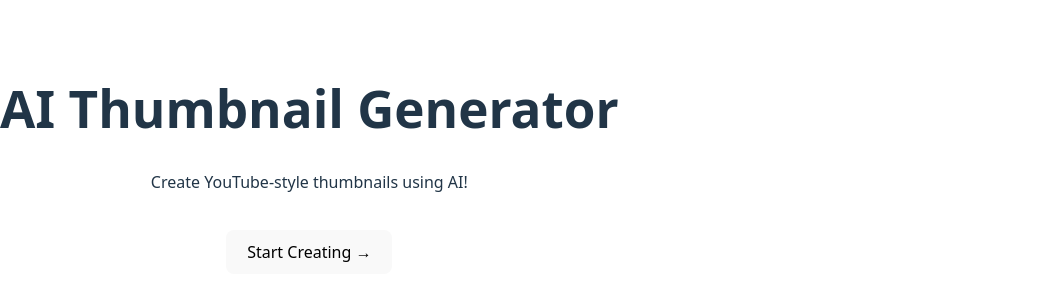
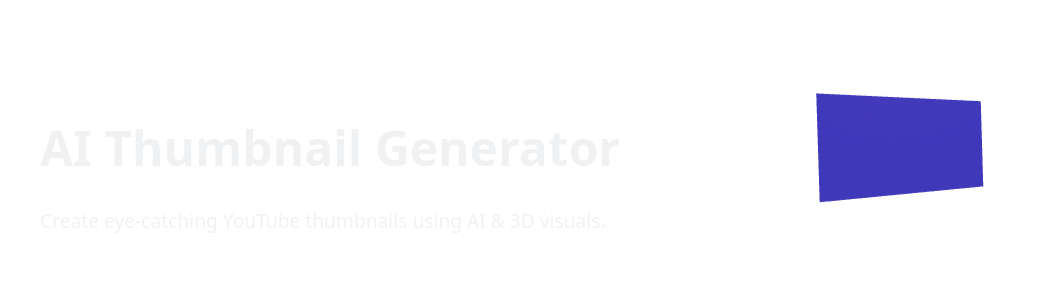
Before and after one commit to Navaneeth223/ai-thumbnail, a React (Vite) app: page / in a window 1280 px wide. Shown: the part 290-590 px from the top of the page, without its empty margins (0-1047 px from the left). Built offline with nearby package versions, Linux system fonts and the light colour scheme; no server answers.

Commit message:
Changes not staged for commit:

```diff
--- /dev/null
+++ b/src/components/Hero3D.jsx
@@ -0,0 +1,28 @@
+import { Canvas } from "@react-three/fiber";
+import { Float, OrbitControls } from "@react-three/drei";
+
+function FloatingPlane() {
+  return (
+    <Float speed={2} rotationIntensity={0.6} floatIntensity={1}>
+      <mesh rotation={[0, 0.3, 0]}>
+        <planeGeometry args={[4, 2.2]} />
+        <meshStandardMaterial
+          color="#6c63ff"
+          metalness={0.3}
+          roughness={0.2}
+        />
+      </mesh>
+    </Float>
+  );
+}
+
+export default function Hero3D() {
+  return (
+    <Canvas camera={{ position: [0, 0, 6] }}>
+      <ambientLight intensity={1.2} />
+      <directionalLight position={[3, 3, 3]} />
+      <FloatingPlane />
+      <OrbitControls enableZoom={false} />
+    </Canvas>
+  );
+}
--- /dev/null
+++ b/src/hooks/useGsapHero.js
@@ -0,0 +1,14 @@
+import { useEffect } from "react";
+import gsap from "gsap";
+
+export default function useGsapHero(ref) {
+  useEffect(() => {
+    gsap.from(".hero-text", {
+      opacity: 0,
+      y: 60,
+      duration: 1,
+      ease: "power3.out",
+      stagger: 0.2
+    });
+  }, []);
+}
--- a/src/pages/Home.jsx
+++ b/src/pages/Home.jsx
@@ -1,15 +1,52 @@
 import { Link } from "react-router-dom";
+import { useRef } from "react";
+import Hero3D from "../components/Hero3D";
+import useGsapHero from "../hooks/useGsapHero";
 
 export default function Home() {
+  const heroRef = useRef(null);
+  useGsapHero(heroRef);
+
   return (
-    <div style={{ textAlign: "center", paddingTop: "100px" }}>
-      <h1>AI Thumbnail Generator</h1>
-      <p>Create YouTube-style thumbnails using AI!</p>
-      <Link to="/generate">
-        <button style={{ padding: "10px 20px", marginTop: "20px" }}>
-          Start Creating →
-        </button>
-      </Link>
+    <div
+      ref={heroRef}
+      style={{
+        height: "100vh",
+        display: "grid",
+        gridTemplateColumns: "1fr 1fr",
+        alignItems: "center",
+        padding: "40px"
+      }}
+    >
+      {/* LEFT CONTENT */}
+      <div>
+        <h1 className="hero-text" style={{ fontSize: "3rem" }}>
+          AI Thumbnail Generator
+        </h1>
+
+        <p className="hero-text" style={{ fontSize: "1.2rem", marginTop: "10px" }}>
+          Create eye-catching YouTube thumbnails using AI & 3D visuals.
+        </p>
+
+        <Link to="/generate">
+          <button
+            className="hero-text"
+            style={{
+              marginTop: "20px",
+              padding: "12px 24px",
+              fontSize: "1rem",
+              cursor: "pointer"
+            }}
+          >
+            Get Started →
+          </button>
+        </Link>
+      </div>
+
+      {/* RIGHT 3D SCENE */}
+      <div style={{ height: "400px" }}>
+        <Hero3D />
+      </div>
     </div>
   );
 }
```
